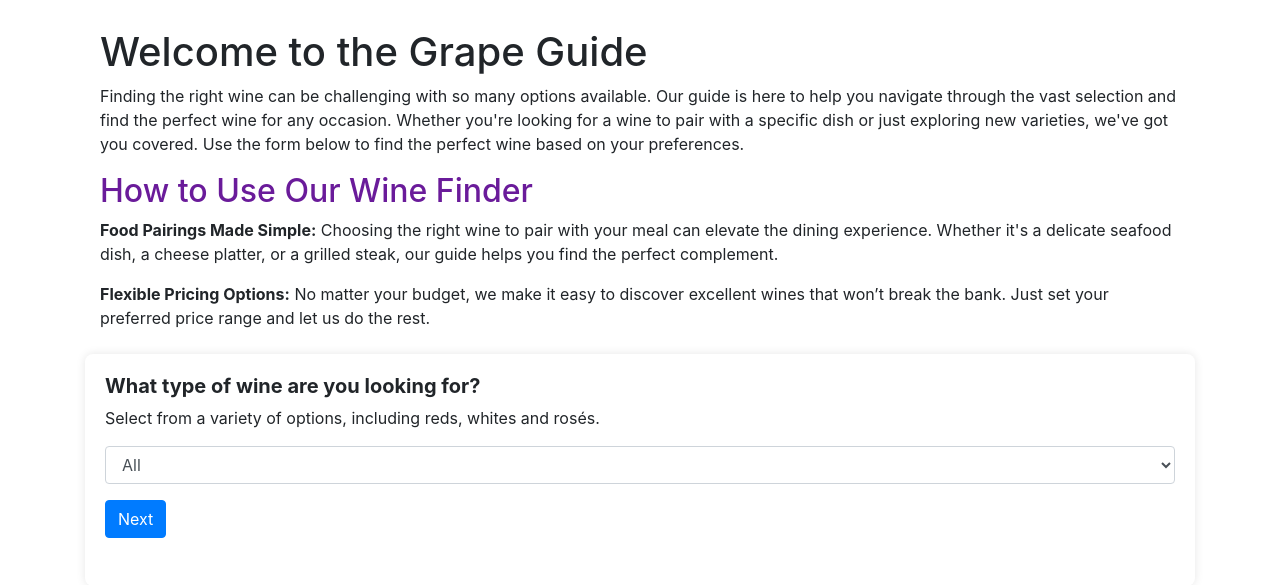
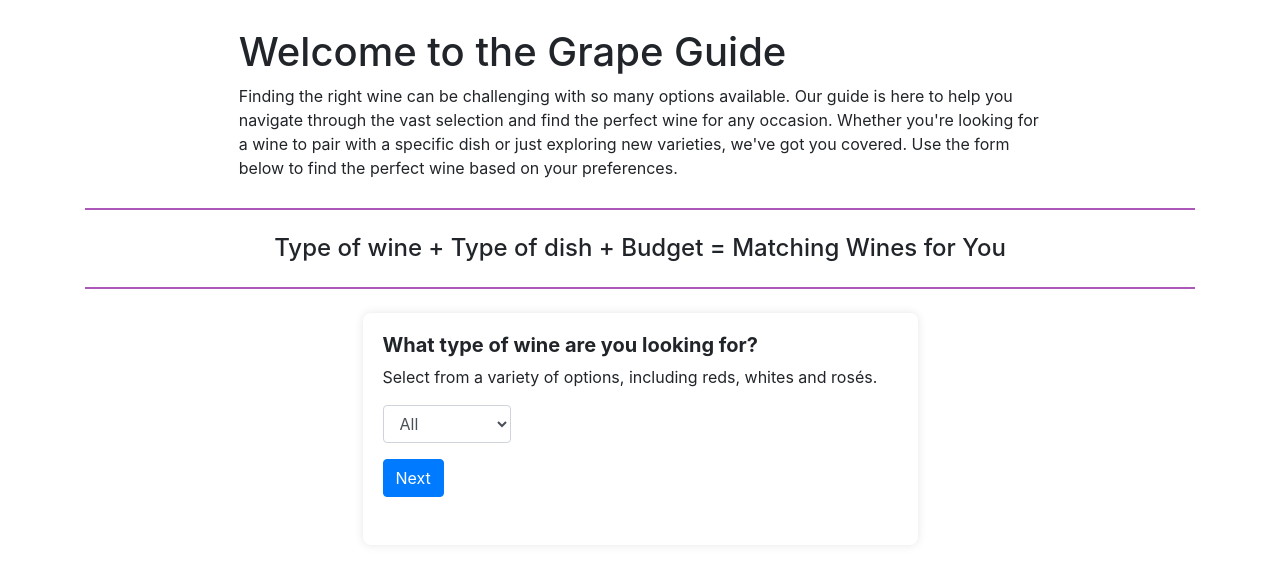
Before and after one commit to gijsoliemans/GrapeGuide, a Flask app: page /guide in a window 1280 px wide. Shown: the part 90-675 px from the top of the page. Run offline with Flask 3, Linux system fonts and the light colour scheme; parts of the project's set-up code (start-up, migrations or seed data) failed here and were passed over; some libraries are stand-ins or nearby versions.

Commit message:
last bugs and lay out fixes

```diff
--- a/templates/guide.html
+++ b/templates/guide.html
@@ -24,9 +24,6 @@
         padding: 20px;
         margin: 20px 0;
     }
-    h2 {
-        color: #6a1b9a;
-    }
     .form-container {
         background: #fff;
         padding: 20px;
@@ -41,7 +38,7 @@
     }
 </style>
 
-<div class="container mt-3 mb-0">
+<div class="container mt-3 pb-1 w-75">
     <h1>Welcome to the Grape Guide</h1>
     <p>
         Finding the right wine can be challenging with so many options available.
@@ -50,22 +47,20 @@
         Use the form below to find the perfect wine based on your preferences.
     </p>
 </div>
+<div ><hr class="mt-2 mb-3" style="border: 1px solid #9d36add5;"></div>
 
-<div class="container mt-1">
-    <h2>How to Use Our Wine Finder</h2>
+<div class="container pt-2 pb-2  w-75 text-center">
+    <h4>Type of wine + Type of dish + Budget = Matching Wines for You</h4>
+ </div>
+ <div ><hr class="mt-2 mb-1" style="border: 1px solid #9d36add5;"></div>
 
-    <p><strong>Food Pairings Made Simple:</strong> Choosing the right wine to pair with your meal can elevate the dining experience. Whether it's a delicate seafood dish, a cheese platter, or a grilled steak, our guide helps you find the perfect complement.</p>
-
-    <p><strong>Flexible Pricing Options:</strong> No matter your budget, we make it easy to discover excellent wines that won’t break the bank. Just set your preferred price range and let us do the rest.</p>
-</div>
-
-<div class="container mt-4 pb-4 form-container">
+<div class="container mt-4 pb-4 form-container w-50">
     <form class="pb-4" id="filter-form" method="GET" action="{{ url_for('wines') }}">
         <!-- Question 1 -->
         <div class="question active" id="question1">
             <h5><strong>What type of wine are you looking for?</strong></h5>
             <p>Select from a variety of options, including reds, whites and rosés.</p>
-            <select id="type" name="type" class="form-control">
+            <select id="type" name="type" class="form-control w-25">
                 <option value="">All</option>
                 {% for type in unique_types %}
                     <option value="{{ type }}" {% if request.args.get('type') == type %} selected {% endif %}>{{ type }}</option>
@@ -78,7 +73,7 @@
         <div class="question" id="question2">
             <h5><strong>What dish are you pairing with your wine?</strong></h5>
             <p>Whether it's a hearty main course, a light salad, or a decadent dessert, we’ll suggest wines that bring out the best in your meal.</p>
-            <select id="pairing" name="pairing" class="form-control">
+            <select id="pairing" name="pairing" class="form-control w-25">
                 <option value="">All</option>
                 <option value="meat" {% if request.args.get('pairing') == 'meat' %} selected {% endif %}>Meat</option>
                 <option value="poultry" {% if request.args.get('pairing') == 'poultry' %} selected {% endif %}>Poultry</option>
@@ -96,13 +91,16 @@
             <p>Set your minimum and maximum price to find wines that fit your budget, from affordable everyday bottles to premium vintages.</p>
             <div class="container">
                 <div class="row">
-                    <div class="col p-1">
-                        <input type="number" id="price_min" name="price_min" class="form-control" placeholder="Min"
+                    <div class="w-25 mr-3">
+                        <input type="number" id="price_min" name="price_min" class="form-control w-100" placeholder="Min (£)"
                                value="{{ request.args.get('price_min', '') }}">
                     </div>
-                    <div class="col-sm p-1">
-                        <input type="number" id="price_max" name="price_max" class="form-control" placeholder="Max"
+                    <div class="w-25">
+                        <input type="number" id="price_max" name="price_max" class="form-control w-100" placeholder="Max (£)"
                                value="{{ request.args.get('price_max', '') }}">
+                    </div>
+                    <div>
+
                     </div>
                 </div>
             </div>
--- a/templates/wine_detail.html
+++ b/templates/wine_detail.html
@@ -10,9 +10,9 @@
 <div class="container">
     <div class="row ">
         <div class="col-lg-1">
-            <a href="{{ url_for('wines') }}" class="btn ml-n1 px-4" style=" background-color: #9d36add5; border: none; color: white;">
+            <button onclick="history.back()" href="{{ url_for('wines') }}" class="btn ml-n1 px-4" style=" background-color: #9d36add5; border: none; color: white;">
                 <i class="fas fa-arrow-left-long" style="color: white;"></i> <!-- Font Awesome white arrow icon -->
-            </a>
+            </button>
         </div>
         <div class="d-flex align-items-center" style="min-width: 25%; background-color:#9d36ad7b; border-radius: 5px; padding: 5px;">
             <div class="ml-2" style="white-space: nowrap;">
@@ -37,7 +37,7 @@
 <div class="container">
     <div class="row mt-2">
         <!-- Centered Wine Image with Country Flag -->
-        <div class="col-md-4  d-flex justify-content-center position-relative">
+        <div class="col-md-4  d-flex justify-content-center position-relative" style=" max-height: 500px;">
             <img src="{{ wine.image_source }}" alt="{{ wine.Title }}" class="img-fluid rounded h-75 mt-3" style="mix-blend-mode: multiply;">
             <!-- Move the flag to the right side -->
             <div class="position-absolute" style="top: 10px; right: 10px;">
```
